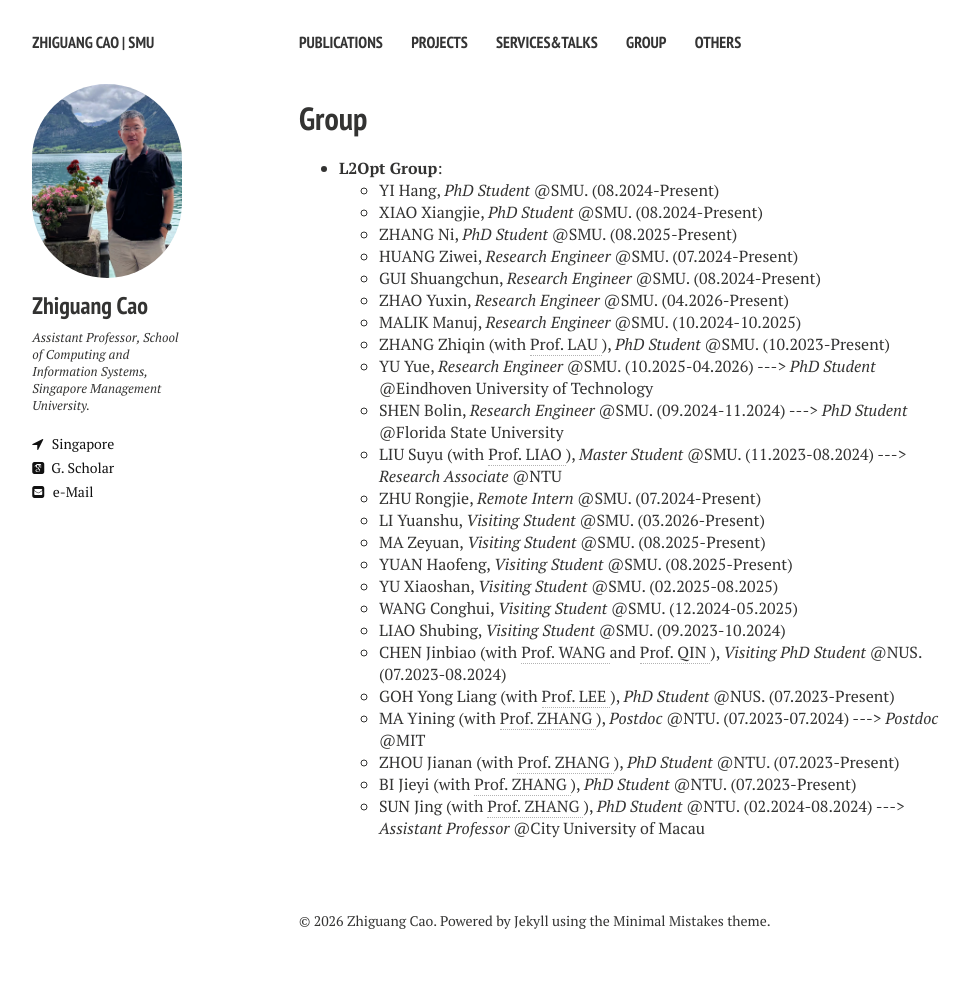
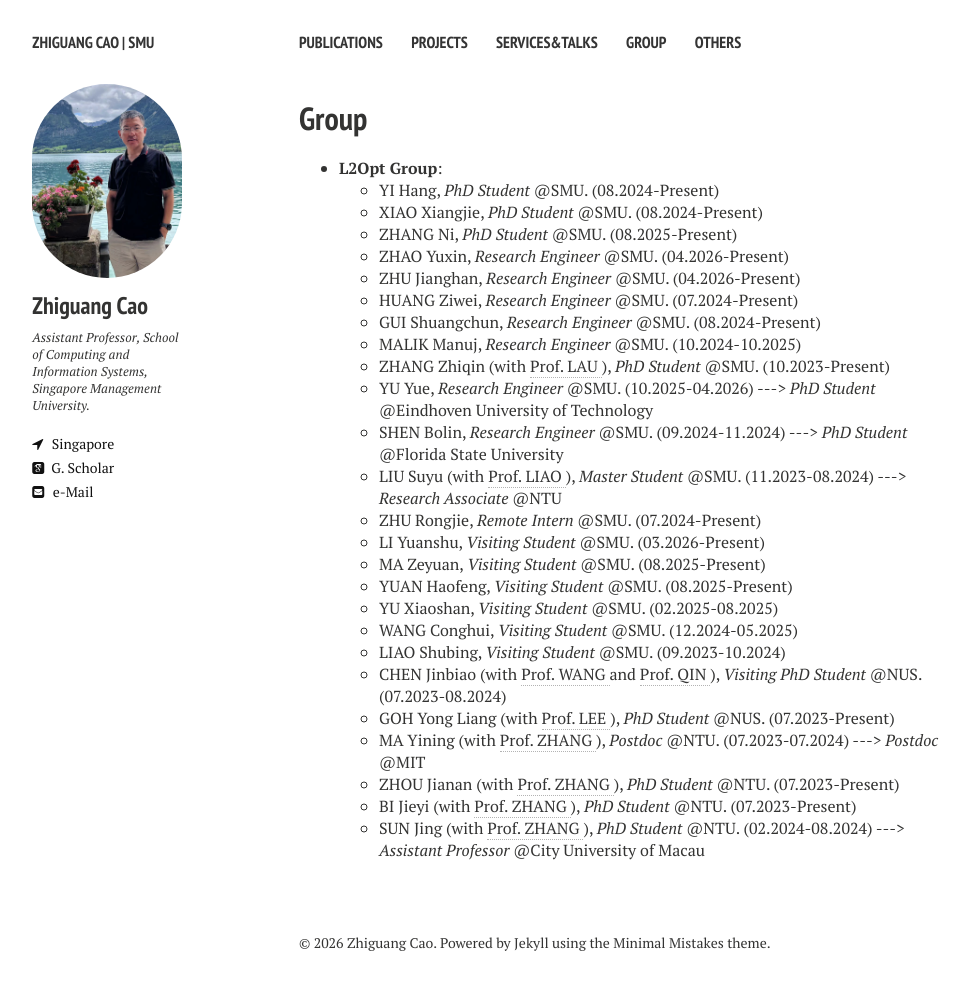
Before and after one commit to zhiguangcaosg/zhiguangcaosg.github.io, a Jekyll site: the page built from group.md, in a window 1280 px wide. Shown: the whole page, without its empty margins (21-991 px from the left). Built offline with Jekyll 4.4.1, drawn with Linux system fonts in a browser that asks for light colours; nearby versions of some CDN libraries; before the commit the page ends 979 px from its top, so only the background shows below that.

Commit message:
Update group.md

```diff
--- a/group.md
+++ b/group.md
@@ -18,13 +18,20 @@ comments: false
 	</li>
 	<li> ZHANG Ni, <i>PhD Student</i> @SMU. (08.2025-Present)
 	</li>
+
+	<li> ZHAO Yuxin, <i>Research Engineer</i> @SMU. (04.2026-Present)
+	</li>
+
+	<li> ZHU Jianghan, <i>Research Engineer</i> @SMU. (04.2026-Present)
+	</li>
+
 	<li> HUANG Ziwei, <i>Research Engineer</i> @SMU. (07.2024-Present)
 	</li>
+
 	<li> GUI Shuangchun, <i>Research Engineer</i> @SMU. (08.2024-Present)
 	</li>
 
-	<li> ZHAO Yuxin, <i>Research Engineer</i> @SMU. (04.2026-Present)
-	</li>
+
 
 
 	<li> MALIK Manuj, <i>Research Engineer</i> @SMU. (10.2024-10.2025)
```
